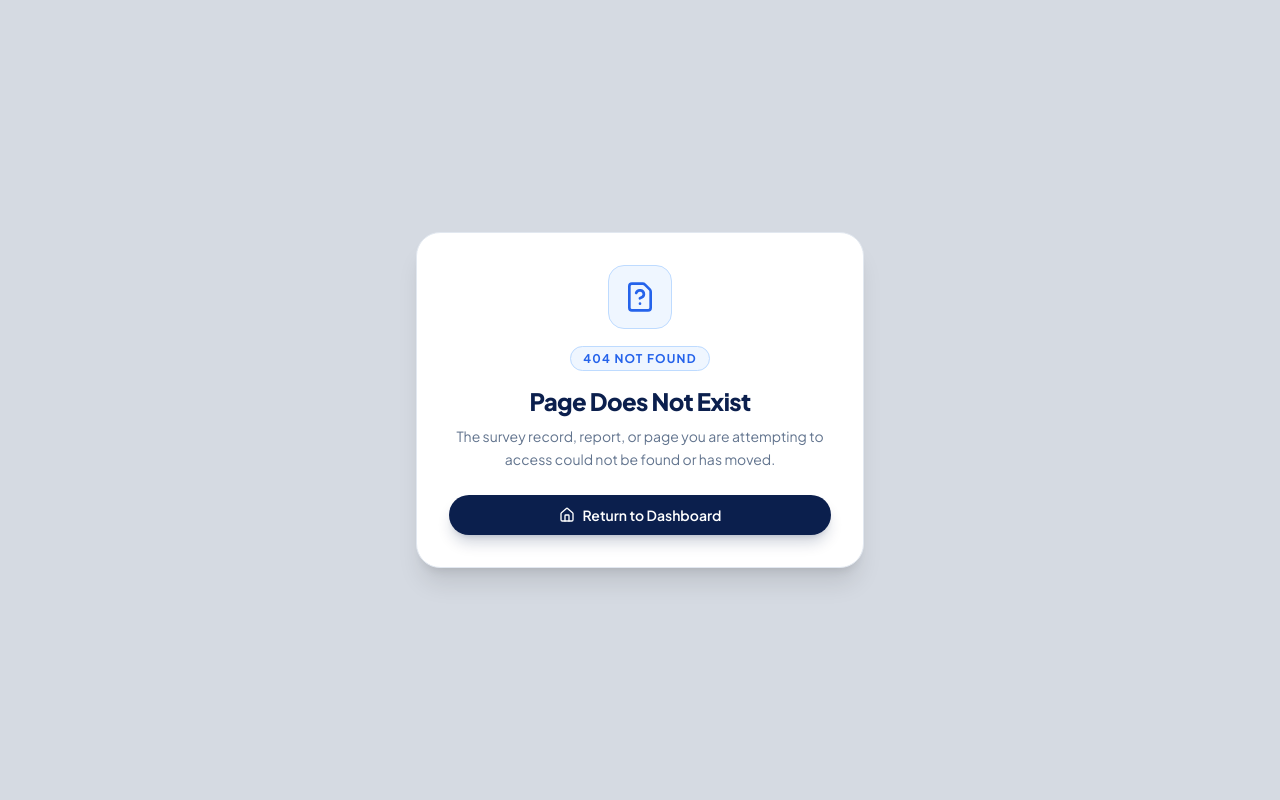
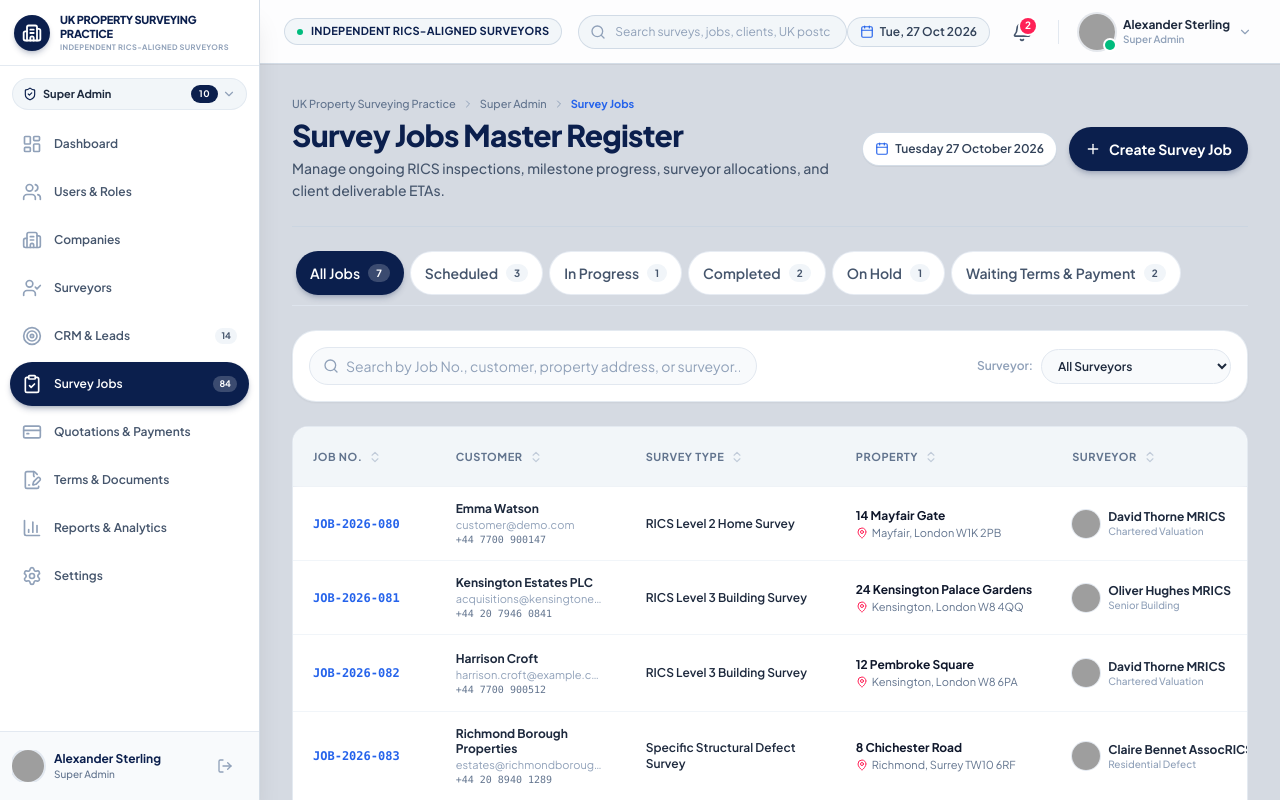
Before and after one commit to AKRITIKUSHWAHA/properitygroup, a React (Vite) app: page /superadmin/survey-jobs in a window 1280 px wide. Before the commit this address had no page. Shown: the top 800 px of the page. Built offline with nearby package versions, Linux system fonts and the light colour scheme; grey boxes are pictures that could not be loaded.

Commit message:
Update Super Admin routes and links to /superadmin/* across navigation, shell, and subpages

```diff
--- a/src/App.jsx
+++ b/src/App.jsx
@@ -106,7 +106,8 @@ function AppRoutes() {
 
       {/* 2. Portal Shortcut for Dashboard Navigation */}
       <Route path="/portal" element={<PortalRedirect />} />
-      <Route path="/admin" element={<Navigate to="/admin/dashboard" replace />} />
+      <Route path="/superadmin" element={<Navigate to="/superadmin/dashboard" replace />} />
+      <Route path="/admin" element={<Navigate to="/superadmin/dashboard" replace />} />
       <Route path="/staff" element={<Navigate to="/staff/dashboard" replace />} />
       <Route path="/surveyor" element={<Navigate to="/surveyor/dashboard" replace />} />
       <Route path="/customer" element={<Navigate to="/customer/my-dashboard" replace />} />
@@ -127,20 +128,34 @@ function AppRoutes() {
         <Route path="/profile" element={<ProfilePage />} />
         <Route path="/change-password" element={<ChangePasswordPage />} />
 
-        {/* Super Admin Routes (10 menus) */}
+        {/* Super Admin Routes (10 menus) under /superadmin/* */}
         <Route element={<ProtectedRoute allowedRoles={['super_admin']} />}>
-          <Route path="/admin/dashboard" element={<AdminDashboardPage />} />
-          <Route path="/admin/users-and-roles" element={<AdminUsersPage />} />
-          <Route path="/admin/companies" element={<AdminCompaniesPage />} />
-          <Route path="/admin/surveyors" element={<AdminSurveyorsPage />} />
-          <Route path="/admin/crm-and-leads" element={<AdminLeadsPage />} />
-          <Route path="/admin/survey-jobs" element={<AdminJobsPage />} />
+          <Route path="/superadmin/dashboard" element={<AdminDashboardPage />} />
+          <Route path="/superadmin/users-and-roles" element={<AdminUsersPage />} />
+          <Route path="/superadmin/companies" element={<AdminCompaniesPage />} />
+          <Route path="/superadmin/surveyors" element={<AdminSurveyorsPage />} />
+          <Route path="/superadmin/crm-and-leads" element={<AdminLeadsPage />} />
+          <Route path="/superadmin/survey-jobs" element={<AdminJobsPage />} />
+          <Route path="/superadmin/survey-jobs/:jobId" element={<JobDetailsPage />} />
+          <Route path="/superadmin/booking-calendar" element={<StaffCalendarPage />} />
+          <Route path="/superadmin/quotations-and-payments" element={<AdminQuotesPage />} />
+          <Route path="/superadmin/terms-and-documents" element={<AdminTermsPage />} />
+          <Route path="/superadmin/reports-and-analytics" element={<AdminReportsPage />} />
+          <Route path="/superadmin/settings" element={<AdminSettingsPage />} />
+
+          {/* Legacy /admin/* redirects for smooth backwards compatibility */}
+          <Route path="/admin/dashboard" element={<Navigate to="/superadmin/dashboard" replace />} />
+          <Route path="/admin/users-and-roles" element={<Navigate to="/superadmin/users-and-roles" replace />} />
+          <Route path="/admin/companies" element={<Navigate to="/superadmin/companies" replace />} />
+          <Route path="/admin/surveyors" element={<Navigate to="/superadmin/surveyors" replace />} />
+          <Route path="/admin/crm-and-leads" element={<Navigate to="/superadmin/crm-and-leads" replace />} />
+          <Route path="/admin/survey-jobs" element={<Navigate to="/superadmin/survey-jobs" replace />} />
           <Route path="/admin/survey-jobs/:jobId" element={<JobDetailsPage />} />
-          <Route path="/admin/booking-calendar" element={<StaffCalendarPage />} />
-          <Route path="/admin/quotations-and-payments" element={<AdminQuotesPage />} />
-          <Route path="/admin/terms-and-documents" element={<AdminTermsPage />} />
-          <Route path="/admin/reports-and-analytics" element={<AdminReportsPage />} />
-          <Route path="/admin/settings" element={<AdminSettingsPage />} />
+          <Route path="/admin/booking-calendar" element={<Navigate to="/superadmin/booking-calendar" replace />} />
+          <Route path="/admin/quotations-and-payments" element={<Navigate to="/superadmin/quotations-and-payments" replace />} />
+          <Route path="/admin/terms-and-documents" element={<Navigate to="/superadmin/terms-and-documents" replace />} />
+          <Route path="/admin/reports-and-analytics" element={<Navigate to="/superadmin/reports-and-analytics" replace />} />
+          <Route path="/admin/settings" element={<Navigate to="/superadmin/settings" replace />} />
         </Route>
 
         {/* Admin / Staff Routes (8 menus) */}
--- a/src/auth/ProtectedRoute.jsx
+++ b/src/auth/ProtectedRoute.jsx
@@ -9,7 +9,7 @@ export const ProtectedRoute = ({ allowedRoles = null, children }) => {
 
   // Auto-align demo session role with the route being visited
   useEffect(() => {
-    if (location.pathname.startsWith('/admin') && user?.role !== 'super_admin') {
+    if ((location.pathname.startsWith('/superadmin') || location.pathname.startsWith('/admin')) && user?.role !== 'super_admin') {
       switchRole('super_admin');
     } else if (location.pathname.startsWith('/staff') && user?.role !== 'admin_staff' && user?.role !== 'super_admin') {
       switchRole('admin_staff');
--- a/src/components/BottomTabBar.jsx
+++ b/src/components/BottomTabBar.jsx
@@ -37,10 +37,10 @@ const BOTTOM_NAV_CONFIG = {
     { id: 'calendar', name: 'Calendar', path: '/staff/booking-calendar', icon: CalendarDays },
   ],
   super_admin: [
-    { id: 'dash', name: 'Dashboard', path: '/admin/dashboard', icon: LayoutDashboard },
-    { id: 'leads', name: 'Leads', path: '/admin/crm-and-leads', icon: Target },
-    { id: 'jobs', name: 'Jobs', path: '/admin/survey-jobs', icon: ClipboardCheck },
-    { id: 'quotes', name: 'Quotes', path: '/admin/quotations-and-payments', icon: CreditCard },
+    { id: 'dash', name: 'Dashboard', path: '/superadmin/dashboard', icon: LayoutDashboard },
+    { id: 'leads', name: 'Leads', path: '/superadmin/crm-and-leads', icon: Target },
+    { id: 'jobs', name: 'Jobs', path: '/superadmin/survey-jobs', icon: ClipboardCheck },
+    { id: 'quotes', name: 'Quotes', path: '/superadmin/quotations-and-payments', icon: CreditCard },
   ],
 };
 
--- a/src/components/Sidebar.jsx
+++ b/src/components/Sidebar.jsx
@@ -73,7 +73,7 @@ export const Sidebar = ({ isOpen, onClose }) => {
 
   // Derive active role from URL path prefix so opening any role's menu shows that role and its menus
   const getActiveRole = () => {
-    if (location.pathname.startsWith('/admin')) return 'super_admin';
+    if (location.pathname.startsWith('/superadmin') || location.pathname.startsWith('/admin')) return 'super_admin';
     if (location.pathname.startsWith('/staff')) return 'admin_staff';
     if (location.pathname.startsWith('/surveyor')) return 'surveyor';
     if (location.pathname.startsWith('/customer')) return 'customer';
@@ -100,7 +100,7 @@ export const Sidebar = ({ isOpen, onClose }) => {
     if (switchRole) {
       switchRole(roleKey);
     }
-    const targetPath = ROLE_NAVIGATION[roleKey]?.defaultPath || '/admin/dashboard';
+    const targetPath = ROLE_NAVIGATION[roleKey]?.defaultPath || '/superadmin/dashboard';
     navigate(targetPath);
   };
 
--- a/src/components/calendar/BookingCalendar.jsx
+++ b/src/components/calendar/BookingCalendar.jsx
@@ -1,5 +1,5 @@
 import React, { useState, useMemo } from 'react';
-import { useNavigate } from 'react-router-dom';
+import { useNavigate, useLocation } from 'react-router-dom';
 import {
   Calendar as CalendarIcon,
   ChevronLeft,
@@ -25,6 +25,8 @@ import { useToast } from '../ToastContext';
 export const BookingCalendar = () => {
   const { addToast } = useToast();
   const navigate = useNavigate();
+  const location = useLocation();
+  const targetJobBase = location.pathname.startsWith('/staff') ? '/staff/survey-jobs' : '/superadmin/survey-jobs';
 
   // Shared persistent jobs state
   const { jobs, setJobs, addJob } = useJobs();
@@ -663,7 +665,7 @@ export const BookingCalendar = () => {
               <button
                 onClick={() => {
                   setSelectedEvent(null);
-                  navigate(`/admin/survey-jobs/${selectedEvent.id}`);
+                  navigate(`${targetJobBase}/${selectedEvent.id}`);
                 }}
                 className="inline-flex items-center gap-1.5 px-4 py-2.5 rounded-xl bg-slate-100 hover:bg-slate-200 text-slate-800 text-xs font-bold transition-colors cursor-pointer"
               >
--- a/src/mock/navigation.js
+++ b/src/mock/navigation.js
@@ -3,19 +3,19 @@
 
 export const ROLE_NAVIGATION = {
   super_admin: {
-    defaultPath: '/admin/dashboard',
+    defaultPath: '/superadmin/dashboard',
     label: 'Super Admin',
     items: [
-      { id: 'dashboard', name: 'Dashboard', path: '/admin/dashboard', icon: 'LayoutDashboard', badge: null },
-      { id: 'users-roles', name: 'Users & Roles', path: '/admin/users-and-roles', icon: 'Users', badge: null },
-      { id: 'companies', name: 'Companies', path: '/admin/companies', icon: 'Building2', badge: null },
-      { id: 'surveyors', name: 'Surveyors', path: '/admin/surveyors', icon: 'UserCheck', badge: null },
-      { id: 'crm-leads', name: 'CRM & Leads', path: '/admin/crm-and-leads', icon: 'Target', badge: '14' },
-      { id: 'survey-jobs', name: 'Survey Jobs', path: '/admin/survey-jobs', icon: 'ClipboardCheck', badge: '84' },
-      { id: 'quotations-payments', name: 'Quotations & Payments', path: '/admin/quotations-and-payments', icon: 'CreditCard', badge: null },
-      { id: 'terms-documents', name: 'Terms & Documents', path: '/admin/terms-and-documents', icon: 'FileSignature', badge: null },
-      { id: 'reports-analytics', name: 'Reports & Analytics', path: '/admin/reports-and-analytics', icon: 'BarChart3', badge: null },
-      { id: 'settings', name: 'Settings', path: '/admin/settings', icon: 'Settings', badge: null },
+      { id: 'dashboard', name: 'Dashboard', path: '/superadmin/dashboard', icon: 'LayoutDashboard', badge: null },
+      { id: 'users-roles', name: 'Users & Roles', path: '/superadmin/users-and-roles', icon: 'Users', badge: null },
+      { id: 'companies', name: 'Companies', path: '/superadmin/companies', icon: 'Building2', badge: null },
+      { id: 'surveyors', name: 'Surveyors', path: '/superadmin/surveyors', icon: 'UserCheck', badge: null },
+      { id: 'crm-leads', name: 'CRM & Leads', path: '/superadmin/crm-and-leads', icon: 'Target', badge: '14' },
+      { id: 'survey-jobs', name: 'Survey Jobs', path: '/superadmin/survey-jobs', icon: 'ClipboardCheck', badge: '84' },
+      { id: 'quotations-payments', name: 'Quotations & Payments', path: '/superadmin/quotations-and-payments', icon: 'CreditCard', badge: null },
+      { id: 'terms-documents', name: 'Terms & Documents', path: '/superadmin/terms-and-documents', icon: 'FileSignature', badge: null },
+      { id: 'reports-analytics', name: 'Reports & Analytics', path: '/superadmin/reports-and-analytics', icon: 'BarChart3', badge: null },
+      { id: 'settings', name: 'Settings', path: '/superadmin/settings', icon: 'Settings', badge: null },
     ],
   },
   admin_staff: {
--- a/src/pages/admin/AdminJobsPage.jsx
+++ b/src/pages/admin/AdminJobsPage.jsx
@@ -1,5 +1,5 @@
 import React, { useState, useMemo } from 'react';
-import { useNavigate } from 'react-router-dom';
+import { useNavigate, useLocation } from 'react-router-dom';
 import {
   Search,
   Filter,
@@ -23,6 +23,8 @@ import { useToast } from '../../components/ToastContext';
 
 export const AdminJobsPage = () => {
   const navigate = useNavigate();
+  const location = useLocation();
+  const baseJobsPath = location.pathname.startsWith('/staff') ? '/staff/survey-jobs' : '/superadmin/survey-jobs';
   const { addToast } = useToast();
   const { jobs, addJob } = useJobs();
 
@@ -101,7 +103,7 @@ export const AdminJobsPage = () => {
       className: 'font-mono font-bold text-[#0B1F4D] whitespace-nowrap',
       render: (val, row) => (
         <button
-          onClick={() => navigate(`/admin/survey-jobs/${row.id}`)}
+          onClick={() => navigate(`${baseJobsPath}/${row.id}`)}
           className="text-[#2563EB] hover:text-[#0B1F4D] font-bold hover:underline flex items-center gap-1 group cursor-pointer"
         >
           <span>{val}</span>
@@ -247,7 +249,7 @@ export const AdminJobsPage = () => {
       className: 'text-right whitespace-nowrap',
       render: (_, row) => (
         <button
-          onClick={() => navigate(`/admin/survey-jobs/${row.id}`)}
+          onClick={() => navigate(`${baseJobsPath}/${row.id}`)}
           className="inline-flex items-center gap-1 px-3 py-1.5 rounded-xl bg-slate-100 hover:bg-[#0B1F4D] text-slate-700 hover:text-white text-xs font-bold transition-all shadow-2xs group cursor-pointer"
         >
           <span>View Job</span>
--- a/src/pages/jobs/JobDetailsPage.jsx
+++ b/src/pages/jobs/JobDetailsPage.jsx
@@ -1,5 +1,5 @@
 import React, { useState, useMemo } from 'react';
-import { useParams, useNavigate } from 'react-router-dom';
+import { useParams, useNavigate, useLocation } from 'react-router-dom';
 import {
   ArrowLeft,
   MapPin,
@@ -46,6 +46,8 @@ const STATUS_TIMELINE_STEPS = [
 export const JobDetailsPage = () => {
   const { jobId } = useParams();
   const navigate = useNavigate();
+  const location = useLocation();
+  const backPath = location.pathname.startsWith('/staff') ? '/staff/survey-jobs' : '/superadmin/survey-jobs';
   const { addToast } = useToast();
   const { jobs, updateJob } = useJobs();
 
@@ -254,7 +256,7 @@ export const JobDetailsPage = () => {
       <div className="p-8 text-center text-slate-500">
         <p className="text-sm">Job record could not be loaded.</p>
         <button
-          onClick={() => navigate('/admin/survey-jobs')}
+          onClick={() => navigate(backPath)}
           className="mt-4 px-4 py-2 bg-[#0B1F4D] text-white text-xs font-bold rounded-xl"
         >
           Return to Survey Jobs
@@ -268,7 +270,7 @@ export const JobDetailsPage = () => {
       {/* Back button */}
       <div>
         <button
-          onClick={() => navigate('/admin/survey-jobs')}
+          onClick={() => navigate(backPath)}
           className="inline-flex items-center gap-2 text-xs font-semibold text-slate-500 hover:text-[#0B1F4D] transition-colors cursor-pointer"
         >
           <ArrowLeft className="w-4 h-4" />
```
